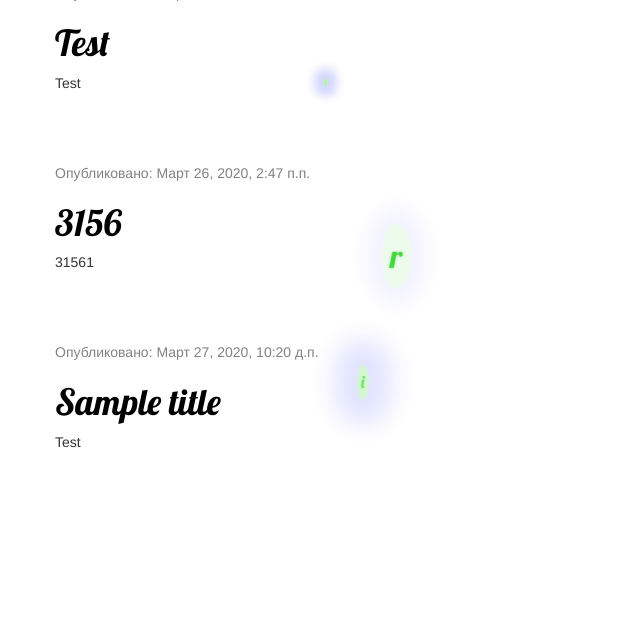
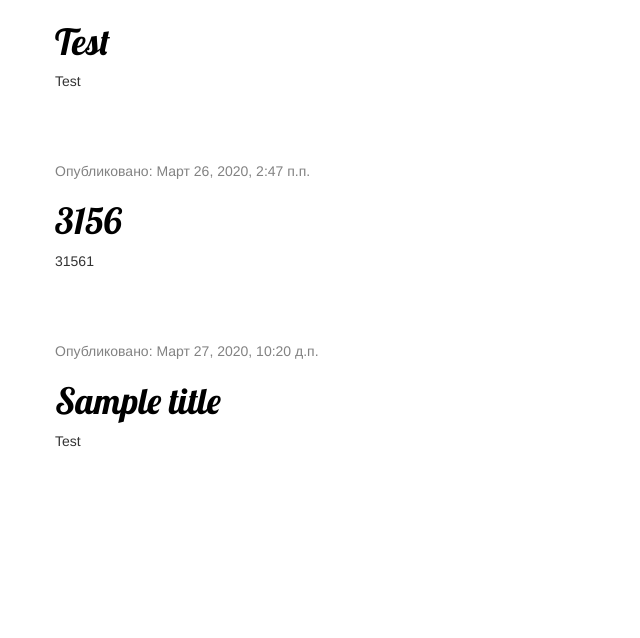
Before and after one commit to NikitaEgorychev/my-first-blog, a Django app: page / in a window 1280 px wide. Shown: the part 162-800 px from the top of the page, without its empty margins (0-640 px from the left). Run offline with Django 3.2, Linux system fonts and the light colour scheme; data comes from the database, SQL or seed files in the repository; some libraries are stand-ins or nearby versions.

Commit message:
Changed the HTML for the site.

```diff
--- a/blog/templates/blog/post_list.html
+++ b/blog/templates/blog/post_list.html
@@ -4,7 +4,6 @@
       <title>Django Girls blog</title>
       <link rel="stylesheet" href="//maxcdn.bootstrapcdn.com/bootstrap/3.2.0/css/bootstrap.min.css">
       <link rel="stylesheet" href="//maxcdn.bootstrapcdn.com/bootstrap/3.2.0/css/bootstrap-theme.min.css">
-      <link rel="stylesheet" href="{% static 'css/blog.css' %}">
       <link href="https://fonts.googleapis.com/css?family=Lobster&subset=latin,cyrillic" rel="stylesheet" type="text/css">
    </head>
    <body>
@@ -32,6 +31,11 @@
          background: url("https://w-dog.ru/wallpapers/14/15/365788202766262/alleya-cvetenie-velosiped.jpg");
          margin-top: 0;
          padding: 20px 20px 20px 40px;
+         }
+         .page-header h1, .page-header h1 a, .page-header h1 a:visited, .page-header h1 a:active {
+         color: #ffffff;
+         font-size: 36pt;
+         text-decoration: none;
          }
 
          .content {
@@ -61,164 +65,8 @@
          .post h1 a, .post h1 a:visited {
          color: #000000;
          }
-         .page-header h1 {
-         display: table-cell;
-         text-align: center;
-         vertical-align: middle;
-         font-size: 3em;
-         line-height: 2em;
-         color: black;
-         }
 
-
-         i {
-         display: inline-block;
-         font-style: normal;
-         padding: 0 0.25em;
-         -webkit-transform: scale(0) translate3d(0, -2000px, 0);
-         -moz-transform: scale(0) translate3d(0, -2000px, 0);
-         -ms-transform: scale(0) translate3d(0, -2000px, 0);
-         -o-transform: scale(0) translate3d(0, -2000px, 0);
-         transform: scale(0) translate3d(0, -2000px, 0);
-         background: rgba(1, 25, 254, 0.3);
-         border-radius: 50%;
-         }
-         i.fly-in-out {
-         -webkit-animation: fly-in-out 3s infinite ease-in-out;
-         -moz-animation: fly-in-out 3s infinite ease-in-out;
-         -o-animation: fly-in-out 3s infinite ease-in-out;
-         animation: fly-in-out 3s infinite ease-in-out;
-         }
-
-         @-webkit-keyframes fly-in-out {
-         0% {
-            -webkit-transform: scale(0) translate3d(0, -1000px, 0);
-            background: rgba(11, 200, 1, 0.3);
-            box-shadow: 0 0 100px 100px rgba(11, 200, 1, 0.2);
-            border-radius: 50%;
-         }
-         15%, 85% {
-            color: rgba(11, 200, 1, 0.8);
-            text-shadow: 0 0 5px rgba(11, 200, 1, 0.5);
-            -webkit-transform: scale(1) translate3d(0, 0, 0);
-            background: transparent;
-            box-shadow: none;
-         }
-         100% {
-            color: transparent;
-            -webkit-transform: scale(0) translate3d(0, 1000px, 0);
-            background: rgba(11, 200, 1, 0.3);
-            box-shadow: 0 0 100px 100px rgba(11, 200, 1, 0.2);
-            border-radius: 50%;
-         }
-         }
-      @-moz-keyframes fly-in-out {
-         0% {
-            -moz-transform: scale(0) translate3d(0, -2000px, 0);
-            background: rgba(11, 200, 1, 0.3);
-            box-shadow: 0 0 100px 100px rgba(11, 200, 1, 0.2);
-            border-radius: 50%;
-            }
-         15%, 85% {
-            color: rgba(11, 200, 1, 0.8);
-            text-shadow: 0 0 5px rgba(11, 200, 1, 0.5);
-            -moz-transform: scale(1) translate3d(0, 0, 0);
-            background: transparent;
-            box-shadow: none;
-         }
-         100% {
-            color: transparent;
-            -moz-transform: scale(0) translate3d(0, 2000px, 0);
-            background: rgba(11, 200, 1, 0.3);
-            box-shadow: 0 0 100px 100px rgba(11, 200, 1, 0.2);
-            border-radius: 50%;
-         }
-      }
-      @-o-keyframes fly-in-out {
-         0% {
-         -o-transform: scale(0) translate3d(0, -2000px, 0);
-         background: rgba(11, 200, 1, 0.3);
-         box-shadow: 0 0 100px 100px rgba(11, 200, 1, 0.2);
-         border-radius: 50%;
-         }
-         15%, 85% {
-         color: rgba(11, 200, 1, 0.8);
-         text-shadow: 0 0 5px rgba(11, 200, 1, 0.5);
-         -o-transform: scale(1) translate3d(0, 0, 0);
-         background: transparent;
-         box-shadow: none;
-          }
-   100% {
-      color: transparent;
-      -o-transform: scale(0) translate3d(0, 2000px, 0);
-      background: rgba(11, 200, 1, 0.3);
-      box-shadow: 0 0 100px 100px rgba(11, 200, 1, 0.2);
-      border-radius: 50%;
-   }
-}
-@keyframes fly-in-out {
-   0% {
-      transform: scale(0) translate3d(0, -2000px, 0);
-      background: rgba(11, 200, 1, 0.3);
-      box-shadow: 0 0 100px 100px rgba(11, 200, 1, 0.2);
-      border-radius: 50%;
-   }
-   15%, 85% {
-      color: rgba(11, 200, 1, 0.8);
-      text-shadow: 0 0 5px rgba(11, 200, 1, 0.5);
-      transform: scale(1) translate3d(0, 0, 0);
-      background: transparent;
-      box-shadow: none;
-   }
-   100% {
-      color: transparent;
-      transform: scale(0) translate3d(0, 2000px, 0);
-      background: rgba(11, 200, 1, 0.3);
-      box-shadow: 0 0 100px 100px rgba(1, 25, 254, 0.2);
-      border-radius: 50%;
-   }
-}
          </style>
 
 
-
-
-         <script type="text/javascript">
-   var paragraph = document.getElementsByTagName('h1')[0];
-
-function textEffect(animationName) {
-  var text = paragraph.innerHTML,
-      chars = text.length,
-      newText = '',
-      animation = animationName,
-      char,
-      i;
-
-   for (i = 0; i < chars; i += 1) {
-      newText += '<i>' + text.charAt(i) + '</i>';
-   }
-
-   paragraph.innerHTML = newText;
-
-   var wrappedChars = document.getElementsByTagName('i'),
-      wrappedCharsLen = wrappedChars.length,
-      j = 0;
-
-   function addEffect () {
-      setTimeout(function () {
-         wrappedChars[j].className = animation;
-         j += 1;
-         if (j < wrappedCharsLen) {
-            addEffect();
-         }
-      }, 100)
-   }
-
-   addEffect();
-};
-
-textEffect('fly-in-out');
-
-</script>
-
 </html>
```
